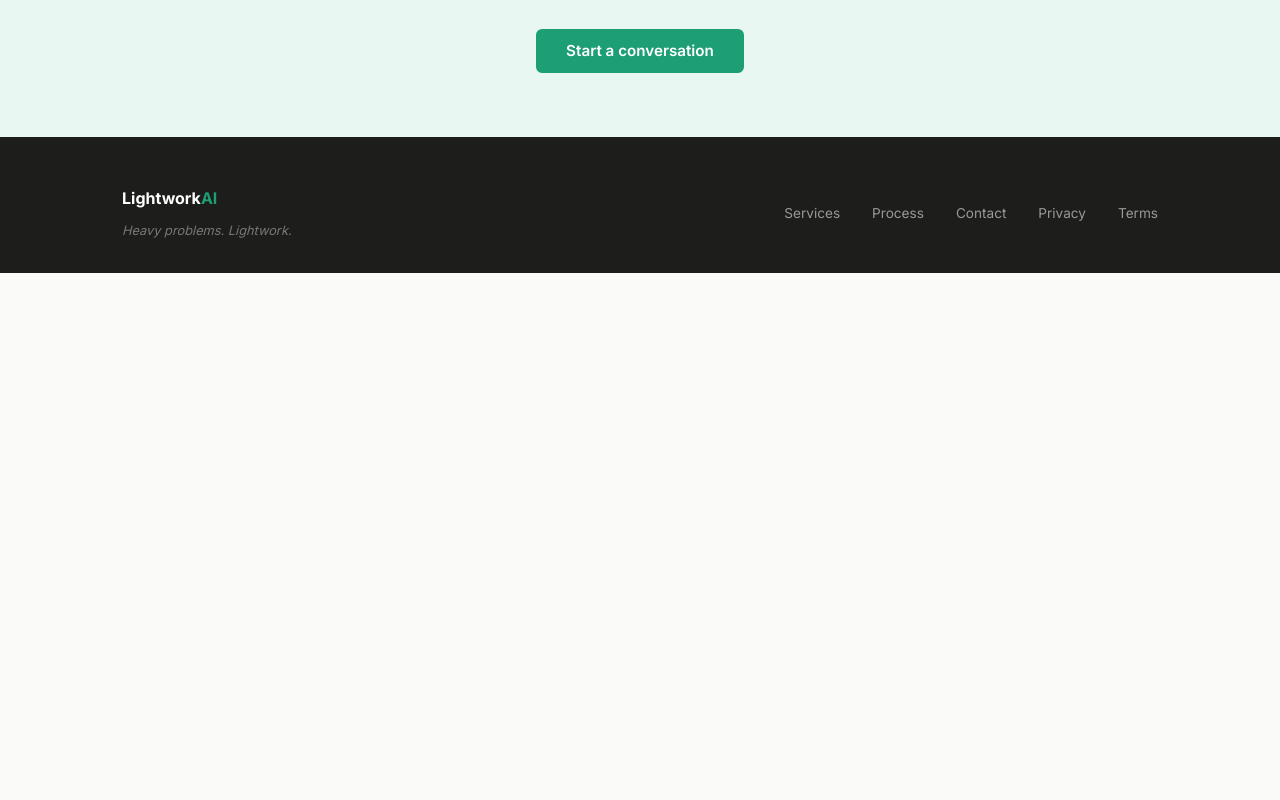
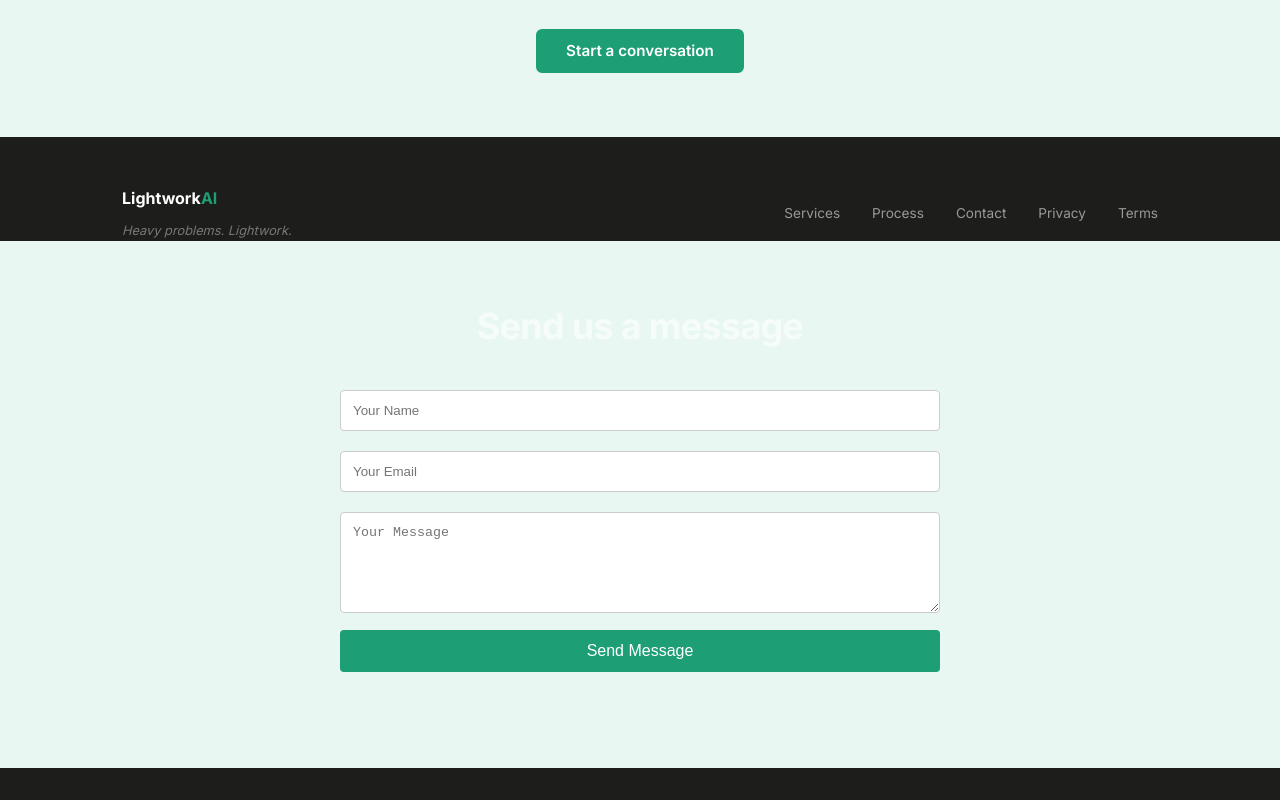
Before and after one commit to joepalek/jlp-studio-website, a plain HTML site: page index.html in a window 1280 px wide. Shown: the part 3153-3953 px from the top of the page. Before the commit the page ends 3426 px from the top, so only its background shows below. Drawn offline with Linux system fonts and the light colour scheme.

Commit message:
Update index.html
add form

```diff
--- a/index.html
+++ b/index.html
@@ -240,6 +240,18 @@
       </ul>
     </div>
   </div>
+  <!-- Contact Form Section -->
+<section class="cta-strip">
+  <div class="container">
+    <h2>Send us a message</h2>
+    <form action="https://formspree.io/f/mbdpyzvo" method="POST" style="max-width: 600px; margin: 2rem auto;">
+      <input type="text" name="name" placeholder="Your Name" required style="width: 100%; padding: 12px; margin: 10px 0; border: 1px solid #ccc; border-radius: 4px;">
+      <input type="email" name="email" placeholder="Your Email" required style="width: 100%; padding: 12px; margin: 10px 0; border: 1px solid #ccc; border-radius: 4px;">
+      <textarea name="message" placeholder="Your Message" rows="5" required style="width: 100%; padding: 12px; margin: 10px 0; border: 1px solid #ccc; border-radius: 4px;"></textarea>
+      <button type="submit" style="padding: 12px 24px; background: #1D9E75; color: white; border: none; border-radius: 4px; cursor: pointer; font-size: 16px; width: 100%;">Send Message</button>
+    </form>
+  </div>
+</section>
 </footer>
 
 <script src="js/main.js"></script>
```
